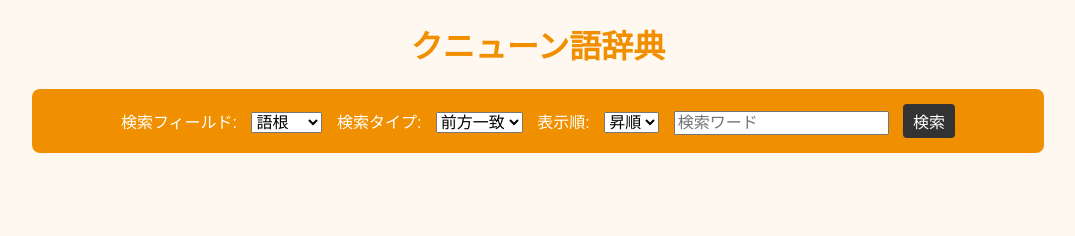
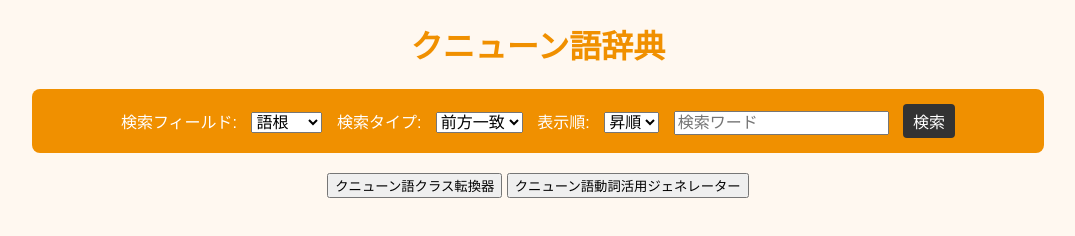
Before and after one commit to SoshuKo/KnDIC, a plain HTML site: page index.html in a window 1280 px wide. Shown: the whole page, without its empty margins (102-1177 px from the left). Drawn offline with Linux system fonts and the light colour scheme.

Commit message:
Update index.html

```diff
--- a/index.html
+++ b/index.html
@@ -53,6 +53,12 @@
 
         <!-- 結果表示エリア -->
         <div id="results"></div>
+
+        <!-- サイトリンクボタン -->
+        <div id="link-buttons" style="margin-top: 20px;">
+            <button onclick="window.location.href='https://soshuko.github.io/KnClass/'">クニューン語クラス転換器</button>
+            <button onclick="window.location.href='https://soshuko.github.io/Kniunartconjugation/'">クニューン語動詞活用ジェネレーター</button>
+        </div>
     </div>
 
     <!-- JavaScriptファイルのリンク -->
```
